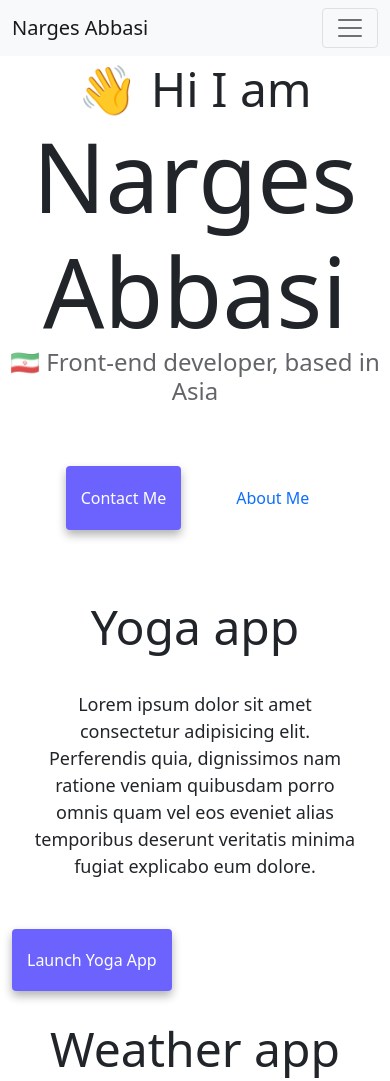
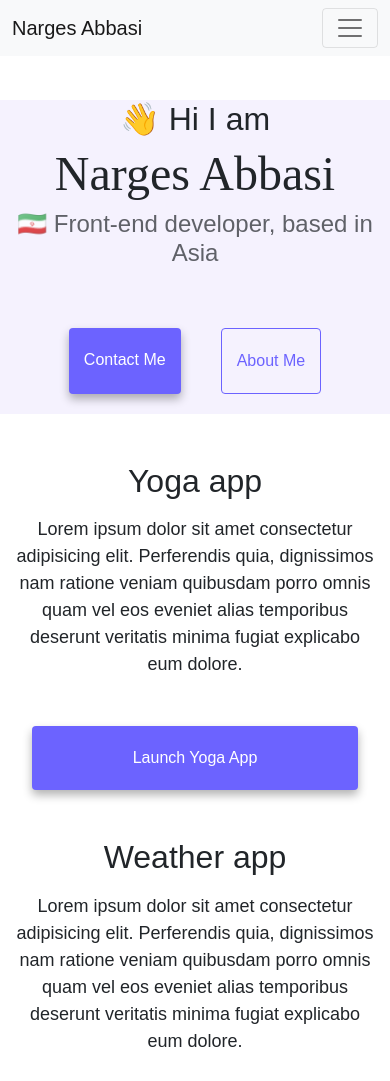
Before and after one commit to Narges-abbasii/my-webpage, a website: page index.html in a window 390 px wide. Shown: the top 1081 px of the page. Drawn offline with nearby package versions, Linux system fonts and the light colour scheme.

Commit message:
updating homepage style

```diff
--- a/index.html
+++ b/index.html
@@ -67,6 +67,7 @@
         </div>
       </div>
     </nav>
+    <div class="hero">
       <h2 class="text-center">👋 Hi I am</h2>
       <h1 class="text-center">Narges Abbasi</h1>
       <h3 class="text-center">🇮🇷 Front-end developer, based in Asia</h3>
@@ -80,6 +81,7 @@
         <a href="about.html" class="secondary-link" title="About Narges Abbasi"
           >About me</a
         >
+      </div>
     </div>
     <div class="container">
       <div class="row">
--- a/style.css
+++ b/style.css
@@ -2,26 +2,28 @@
   --primary-color: #6c63ff;
   --secondary-color: #f5f2fe;
   --box-shadow: 0 5px 10px rgba(0, 0, 0, 0.3);
+  --heading-font-family: "Playfair Display", serif;
+  --default-font-family: "Poppins", sans-serif;
 }
 
 body {
-  margin: 60px auto;
-  max-width: 800px;
+  margin: 100px 0;
+  font-family: var(--default-font-family);
 }
 
 .hero {
-  background-color: #e5d9f2;
+  background-color: var(--secondary-color);
 }
 
 h1,
 h2,
 h3 {
-  text-align: center;
   margin: 0;
 }
 
 h1 {
   font-size: 96px;
+  font-family: var(--heading-font-family);
 }
 
 h2 {
@@ -34,11 +36,8 @@ h3 {
 }
 
 p {
-  padding: 20px;
-  border-radius: 4px;
   font-size: 18px;
   line-height: 1.5;
-  text-align: center;
 }
 
 .navigation-links {
@@ -49,19 +48,27 @@ p {
 
 .navigation-links a {
   margin: 20px;
+}
+
+.primary-link {
   border-radius: 4px;
   padding: 20px 15px;
   text-decoration: none;
   text-transform: capitalize;
-}
-
-.contact-link {
   background: var(--primary-color);
   box-shadow: var(--box-shadow);
   color: white;
 }
 
-.about-link {
+.primary-link:hover {
+  color: white;
+}
+
+.secondary-link {
+  border-radius: 4px;
+  padding: 20px 15px;
+  text-decoration: none;
+  text-transform: capitalize;
   color: var(--primary-color);
   border: 1px solid var(--primary-color);
 }
@@ -70,6 +77,10 @@ p {
   color: var(--primary-color);
   text-align: center;
   display: block;
+}
+
+.about-paragraphs {
+  margin: 30px 0;
 }
 
 .about-paragraphs p {
@@ -88,12 +99,28 @@ p {
   text-decoration: underline;
 }
 
-.primary-link {
-  border-radius: 4px;
-  padding: 20px 15px;
-  text-decoration: none;
-  text-transform: capitalize;
-  background: var(--primary-color);
-  box-shadow: var(--box-shadow);
-  color: white;
+@media (max-width: 576px) {
+  h1 {
+    font-size: 48px;
+    line-height: 1.5;
+  }
+
+  h2 {
+    font-size: 32px;
+    text-align: center;
+  }
+
+  p {
+    text-align: center;
+  }
+
+  .project-link {
+    display: block;
+    text-align: center;
+    margin: 0 20px;
+  }
+
+  .email-link {
+    font-size: 20px;
+  }
 }
```
Lines whose indentation alone changed are shown as unchanged.
